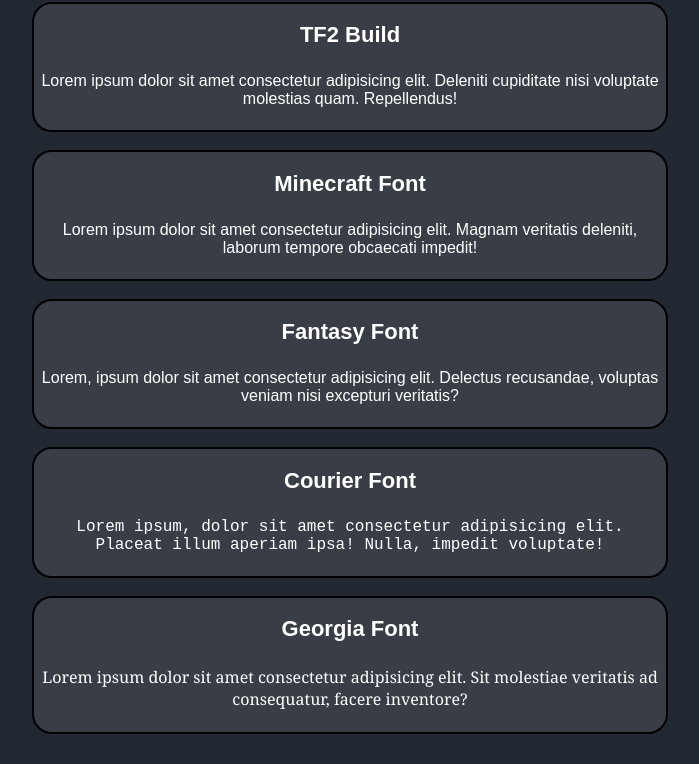
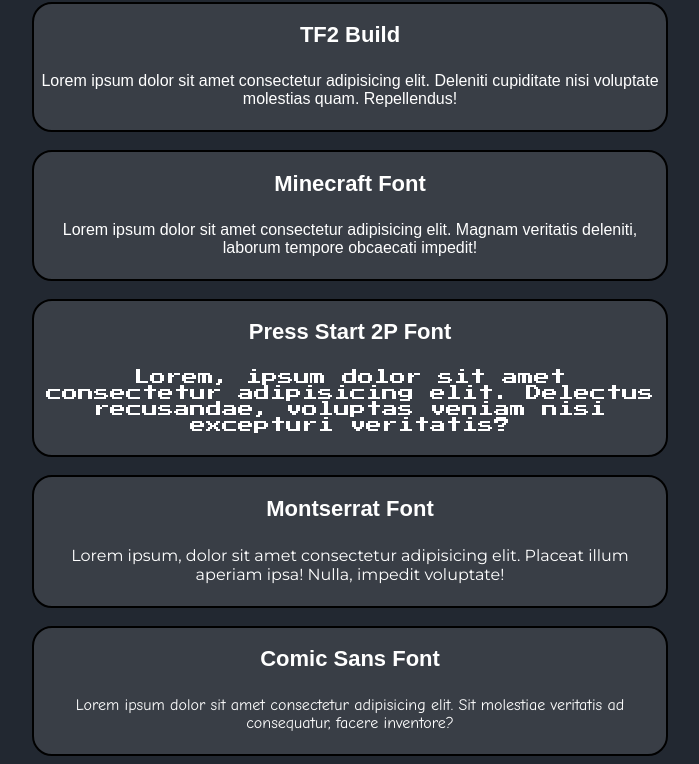
Before and after one commit to gnx9s/5-fontes, a plain HTML site: page index.html in a window 1280 px wide. Shown: the part 78-842 px from the top of the page, without its empty margins (292-991 px from the left). Before the commit the page ends 820 px from the top, so only its background shows below. Drawn offline with Linux system fonts and the light colour scheme; a web font is replaced by a local one.

Commit message:
atividade para terminar

```diff
--- a/index.html
+++ b/index.html
@@ -6,10 +6,6 @@
     <meta name="viewport" content="width=device-width, initial-scale=1.0">
     <title>Cinco Fontes</title>
     <link rel="stylesheet" href="style.css">
-    <style>
-        @import url('https://fonts.cdnfonts.com/css/tf2-build');
-        @import url('https://fonts.cdnfonts.com/css/minecraft-4');
-    </style>
 </head>
 
 <body>
@@ -27,22 +23,21 @@
     </div>
     <br>
     <div class="border">
-        <h2>Fantasy Font</h2>
+        <h2>Press Start 2P Font</h2>
         <p id="p3">Lorem, ipsum dolor sit amet consectetur adipisicing elit. Delectus recusandae, voluptas veniam nisi
             excepturi veritatis?</p>
     </div>
     <br>
     <div class="border">
-        <h2>Courier Font</h2>
+        <h2>Montserrat Font</h2>
         <p id="p4">Lorem ipsum, dolor sit amet consectetur adipisicing elit. Placeat illum aperiam ipsa! Nulla, impedit
             voluptate!</p>
     </div>
     <br>
     <div class="border">
-        <h2>Georgia Font</h2>
+        <h2>Comic Sans Font</h2>
         <p id="p5">Lorem ipsum dolor sit amet consectetur adipisicing elit. Sit molestiae veritatis ad consequatur,
             facere inventore?</p>
-
     </div>
 </body>
 
--- a/style.css
+++ b/style.css
@@ -1,3 +1,7 @@
+@import url('https://fonts.cdnfonts.com/css/tf2-build');
+@import url('https://fonts.cdnfonts.com/css/minecraft-4');
+@import url('https://fonts.googleapis.com/css2?family=Montserrat&family=Press+Start+2P&display=swap');
+
 body {
     background-color: #222831;
     color: white;
@@ -30,15 +34,15 @@ h2 {
 }
 
 #p3 {
-    font-family: fantasy;
+    font-family: 'Press Start 2P', cursive;
 }
 
 #p4 {
-    font-family: 'Courier New', Courier, monospace;
+    font-family: 'Montserrat', sans-serif;;
 }
 
 #p5 {
-    font-family: Georgia, 'Times New Roman', Times, serif;
+    font-family: 'Comic Sans MS', 'Times New Roman', Times, serif;
 }
 
 .border {
@@ -47,4 +51,10 @@ h2 {
     border-radius: 20px;
     width: 50%;
     margin-left: 25%;
+    transition: 0.6s;
 }
+
+.border:hover {
+    background-color: white;
+    color: black;
+}
```
